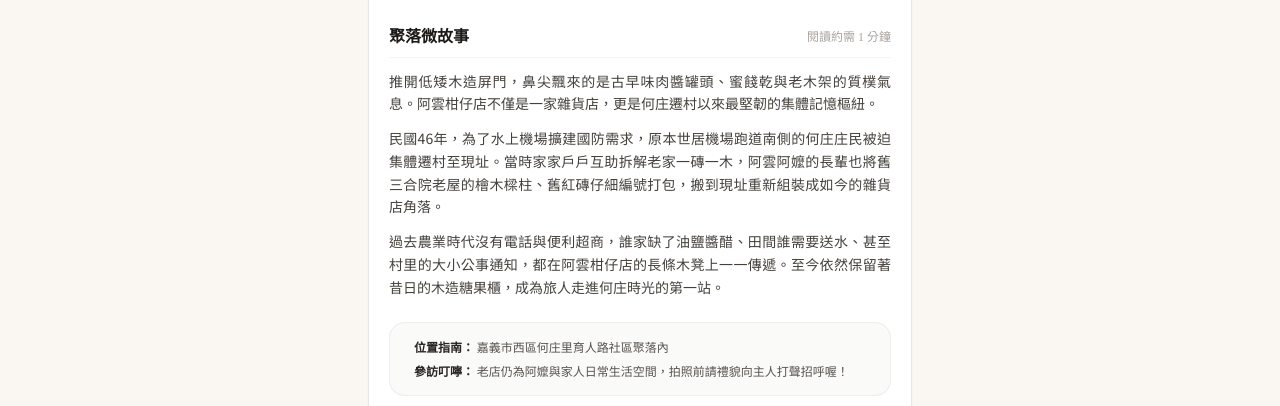
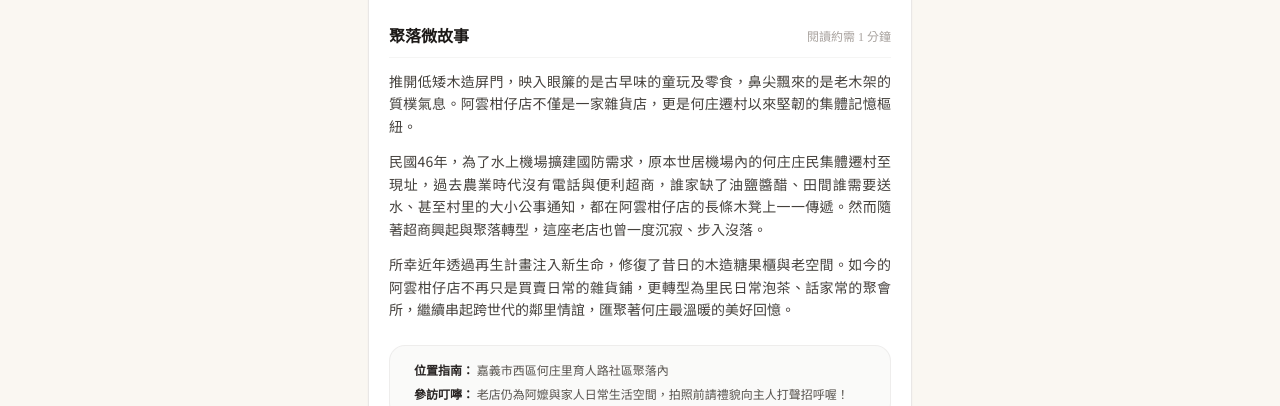
Before and after one commit to yukikalsier-debug/hezhuang-walk, a plain HTML site: page index.html in a window 1280 px wide. Shown: the part 1132-1538 px from the top of the page. Drawn offline with nearby package versions, Linux system fonts and the light colour scheme; some icons are missing.

Commit message:
Update index.html

```diff
--- a/index.html
+++ b/index.html
@@ -405,9 +405,9 @@
         coverImg: 'https://images.unsplash.com/photo-1596178065887-1198b6148b2b?auto=format&fit=crop&w=1200&q=80',
         oldImg: 'https://images.unsplash.com/photo-1544717305-2782549b5136?auto=format&fit=crop&w=1200&q=80',
         storyParagraphs: [
-          '推開低矮木造屏門，鼻尖飄來的是古早味肉醬罐頭、蜜餞乾與老木架的質樸氣息。阿雲柑仔店不僅是一家雜貨店，更是何庄遷村以來最堅韌的集體記憶樞紐。',
-          '民國46年，為了水上機場擴建國防需求，原本世居機場跑道南側的何庄庄民被迫集體遷村至現址。當時家家戶戶互助拆解老家一磚一木，阿雲阿嬤的長輩也將舊三合院老屋的檜木樑柱、舊紅磚仔細編號打包，搬到現址重新組裝成如今的雜貨店角落。',
-          '過去農業時代沒有電話與便利超商，誰家缺了油鹽醬醋、田間誰需要送水、甚至村里的大小公事通知，都在阿雲柑仔店的長條木凳上一一傳遞。至今依然保留著昔日的木造糖果櫃，成為旅人走進何庄時光的第一站。'
+          '推開低矮木造屏門，映入眼簾的是古早味的童玩及零食，鼻尖飄來的是老木架的質樸氣息。阿雲柑仔店不僅是一家雜貨店，更是何庄遷村以來堅韌的集體記憶樞紐。',
+          '民國46年，為了水上機場擴建國防需求，原本世居機場內的何庄庄民集體遷村至現址，過去農業時代沒有電話與便利超商，誰家缺了油鹽醬醋、田間誰需要送水、甚至村里的大小公事通知，都在阿雲柑仔店的長條木凳上一一傳遞。然而隨著超商興起與聚落轉型，這座老店也曾一度沉寂、步入沒落。',
+          '所幸近年透過再生計畫注入新生命，修復了昔日的木造糖果櫃與老空間。如今的阿雲柑仔店不再只是買賣日常的雜貨鋪，更轉型為里民日常泡茶、話家常的聚會所，繼續串起跨世代的鄰里情誼，匯聚著何庄最溫暖的美好回憶。'
         ],
         address: '嘉義市西區何庄里育人路社區聚落內',
         tip: '老店仍為阿嬤與家人日常生活空間，拍照前請禮貌向主人打聲招呼喔！',
```
